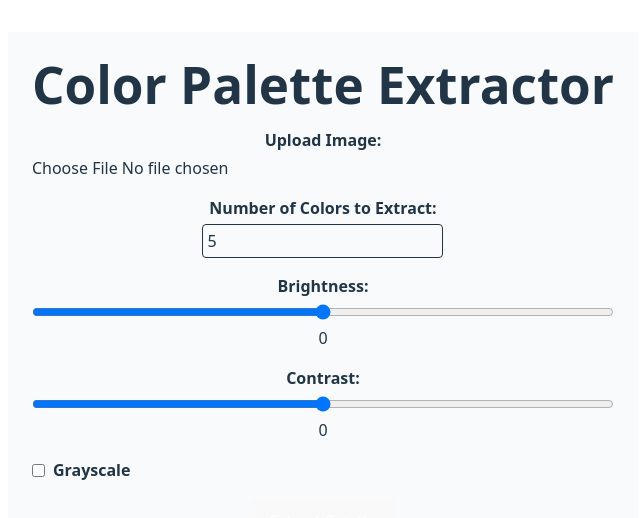
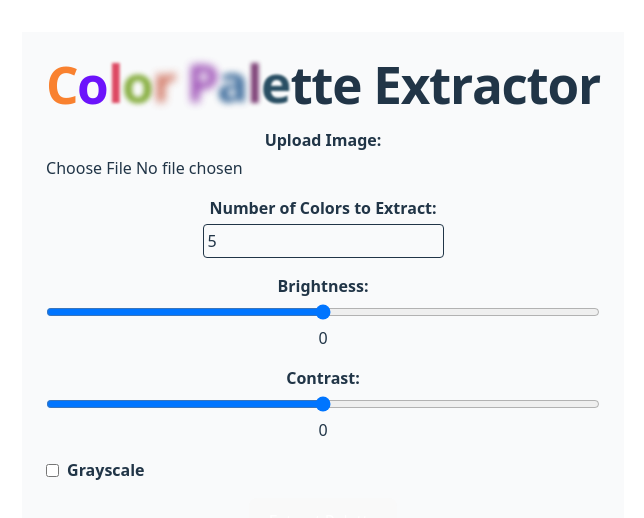
Before and after one commit to RobertoITC/SemanaTec_Evidencia, a React (Vite) app in the folder palette-frontend/: page / in a window 1280 px wide. Shown: the top 518 px of the page, without its empty margins (317-961 px from the left). Built offline with nearby package versions, Linux system fonts and the light colour scheme.

Commit message:
Add colourful text

```diff
--- a/palette-frontend/package.json
+++ b/palette-frontend/package.json
@@ -11,9 +11,12 @@
   },
   "dependencies": {
     "@tailwindcss/vite": "^4.0.14",
+    "clsx": "^2.1.1",
+    "motion": "^12.5.0",
     "react": "^19.0.0",
     "react-dom": "^19.0.0",
     "react-router-dom": "^7.3.0",
+    "tailwind-merge": "^3.0.2",
     "tailwindcss": "^4.0.14"
   },
   "devDependencies": {
--- /dev/null
+++ b/palette-frontend/src/components/ui/colourful-text.jsx
@@ -0,0 +1,55 @@
+"use client";
+import React from "react";
+import { motion } from "motion/react";
+
+export default function ColourfulText({
+                                  text
+                              }) {
+    const colors = [
+        "rgb(131, 179, 32)",
+        "rgb(47, 195, 106)",
+        "rgb(42, 169, 210)",
+        "rgb(4, 112, 202)",
+        "rgb(107, 10, 255)",
+        "rgb(183, 0, 218)",
+        "rgb(218, 0, 171)",
+        "rgb(230, 64, 92)",
+        "rgb(232, 98, 63)",
+        "rgb(249, 129, 47)",
+    ];
+
+    const [currentColors, setCurrentColors] = React.useState(colors);
+    const [count, setCount] = React.useState(0);
+
+    React.useEffect(() => {
+        const interval = setInterval(() => {
+            const shuffled = [...colors].sort(() => Math.random() - 0.5);
+            setCurrentColors(shuffled);
+            setCount((prev) => prev + 1);
+        }, 5000);
+
+        return () => clearInterval(interval);
+    }, []);
+
+    return text.split("").map((char, index) => (
+        <motion.span
+            key={`${char}-${count}-${index}`}
+            initial={{
+                y: 0,
+            }}
+            animate={{
+                color: currentColors[index % currentColors.length],
+                y: [0, -3, 0],
+                scale: [1, 1.01, 1],
+                filter: ["blur(0px)", `blur(5px)`, "blur(0px)"],
+                opacity: [1, 0.8, 1],
+            }}
+            transition={{
+                duration: 0.5,
+                delay: index * 0.05,
+            }}
+            className="inline-block whitespace-pre font-sans tracking-tight">
+            {char}
+        </motion.span>
+    ));
+}
--- /dev/null
+++ b/palette-frontend/src/components/ui/hover-border-gradient.js
@@ -0,0 +1,81 @@
+"use client";;
+import React, { useState, useEffect } from "react";
+
+import { motion } from "motion/react";
+import { cn } from "@/lib/utils";
+
+export function HoverBorderGradient({
+                                        children,
+                                        containerClassName,
+                                        className,
+                                        as: Tag = "button",
+                                        duration = 1,
+                                        clockwise = true,
+                                        ...props
+                                    }) {
+    const [hovered, setHovered] = useState(false);
+    const [direction, setDirection] = useState("TOP");
+
+    const rotateDirection = currentDirection => {
+        const directions = ["TOP", "LEFT", "BOTTOM", "RIGHT"];
+        const currentIndex = directions.indexOf(currentDirection);
+        const nextIndex = clockwise
+            ? (currentIndex - 1 + directions.length) % directions.length
+            : (currentIndex + 1) % directions.length;
+        return directions[nextIndex];
+    };
+
+    const movingMap = {
+        TOP: "radial-gradient(20.7% 50% at 50% 0%, hsl(0, 0%, 100%) 0%, rgba(255, 255, 255, 0) 100%)",
+        LEFT: "radial-gradient(16.6% 43.1% at 0% 50%, hsl(0, 0%, 100%) 0%, rgba(255, 255, 255, 0) 100%)",
+        BOTTOM:
+            "radial-gradient(20.7% 50% at 50% 100%, hsl(0, 0%, 100%) 0%, rgba(255, 255, 255, 0) 100%)",
+        RIGHT:
+            "radial-gradient(16.2% 41.199999999999996% at 100% 50%, hsl(0, 0%, 100%) 0%, rgba(255, 255, 255, 0) 100%)",
+    };
+
+    const highlight =
+        "radial-gradient(75% 181.15942028985506% at 50% 50%, #3275F8 0%, rgba(255, 255, 255, 0) 100%)";
+
+    useEffect(() => {
+        if (!hovered) {
+            const interval = setInterval(() => {
+                setDirection((prevState) => rotateDirection(prevState));
+            }, duration * 1000);
+            return () => clearInterval(interval);
+        }
+    }, [hovered]);
+    return (
+        <Tag
+            onMouseEnter={(event) => {
+                setHovered(true);
+            }}
+            onMouseLeave={() => setHovered(false)}
+            className={cn(
+                "relative flex rounded-full border  content-center bg-black/20 hover:bg-black/10 transition duration-500 dark:bg-white/20 items-center flex-col flex-nowrap gap-10 h-min justify-center overflow-visible p-px decoration-clone w-fit",
+                containerClassName
+            )}
+            {...props}>
+            <div
+                className={cn("w-auto text-white z-10 bg-black px-4 py-2 rounded-[inherit]", className)}>
+                {children}
+            </div>
+            <motion.div
+                className={cn("flex-none inset-0 overflow-hidden absolute z-0 rounded-[inherit]")}
+                style={{
+                    filter: "blur(2px)",
+                    position: "absolute",
+                    width: "100%",
+                    height: "100%",
+                }}
+                initial={{ background: movingMap[direction] }}
+                animate={{
+                    background: hovered
+                        ? [movingMap[direction], highlight]
+                        : movingMap[direction],
+                }}
+                transition={{ ease: "linear", duration: duration ?? 1 }} />
+            <div className="bg-black absolute z-1 flex-none inset-[2px] rounded-[100px]" />
+        </Tag>
+    );
+}
--- a/palette-frontend/src/index.css
+++ b/palette-frontend/src/index.css
@@ -8,7 +8,7 @@
   font-weight: 400;
 
   color-scheme: light dark;
-  color: rgba(255, 255, 255, 0.87);
+  color: rgba(212, 28, 28, 0.87);
   background-color: #242424;
 
   font-synthesis: none;
--- /dev/null
+++ b/palette-frontend/src/lib/utils.jsx
@@ -0,0 +1,6 @@
+import { clsx } from "clsx";
+import { twMerge } from "tailwind-merge";
+
+export function cn(...inputs) {
+    return twMerge(clsx(inputs));
+}
--- a/palette-frontend/src/pages/Dashboard.jsx
+++ b/palette-frontend/src/pages/Dashboard.jsx
@@ -1,4 +1,7 @@
 import React, { useState } from 'react';
+import ColourfulText from '../components/ui/colourful-text.jsx';
+
+//C:\Users\hanni\WebstormProjects\SemanaTec_Evidencia\palette-frontend\src\components\ui\colourful-text.jsx
 
 export default function Dashboard() {
     const [selectedFile, setSelectedFile] = useState(null);
@@ -34,7 +37,9 @@ export default function Dashboard() {
 
     return (
         <div className="min-h-screen bg-gray-50 p-6">
-            <h1 className="text-3xl font-bold mb-4">Color Palette Extractor</h1>
+            <h1 className="text-3xl font-bold mb-4">
+                <ColourfulText text="Color Palette Extractor" color="blue" />
+            </h1>
 
             <form onSubmit={handleSubmit} className="space-y-4">
                 {/* File Upload */}
```
Also changed, not shown: 1 other file (tests, documents, lock files or other folders).
